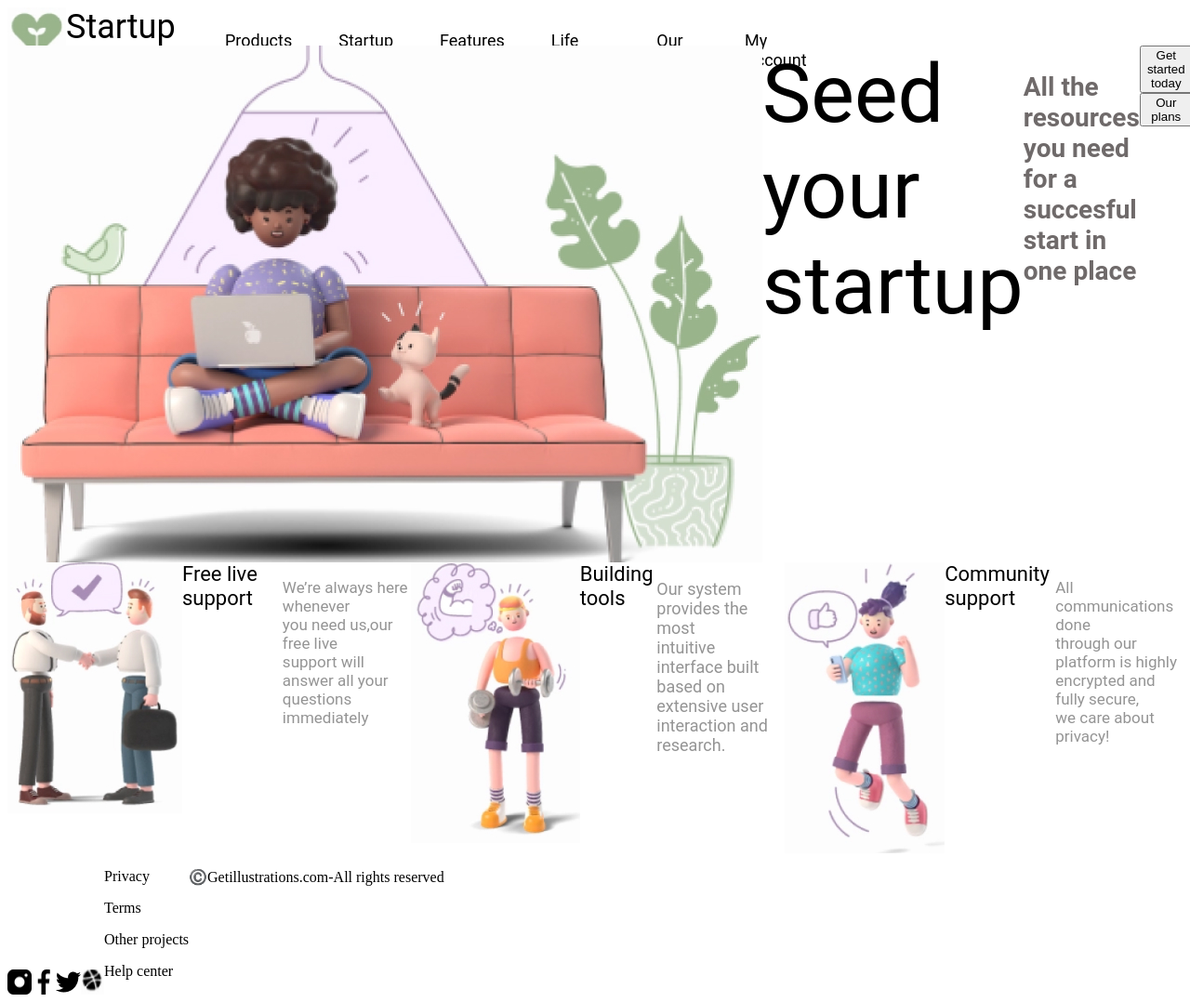
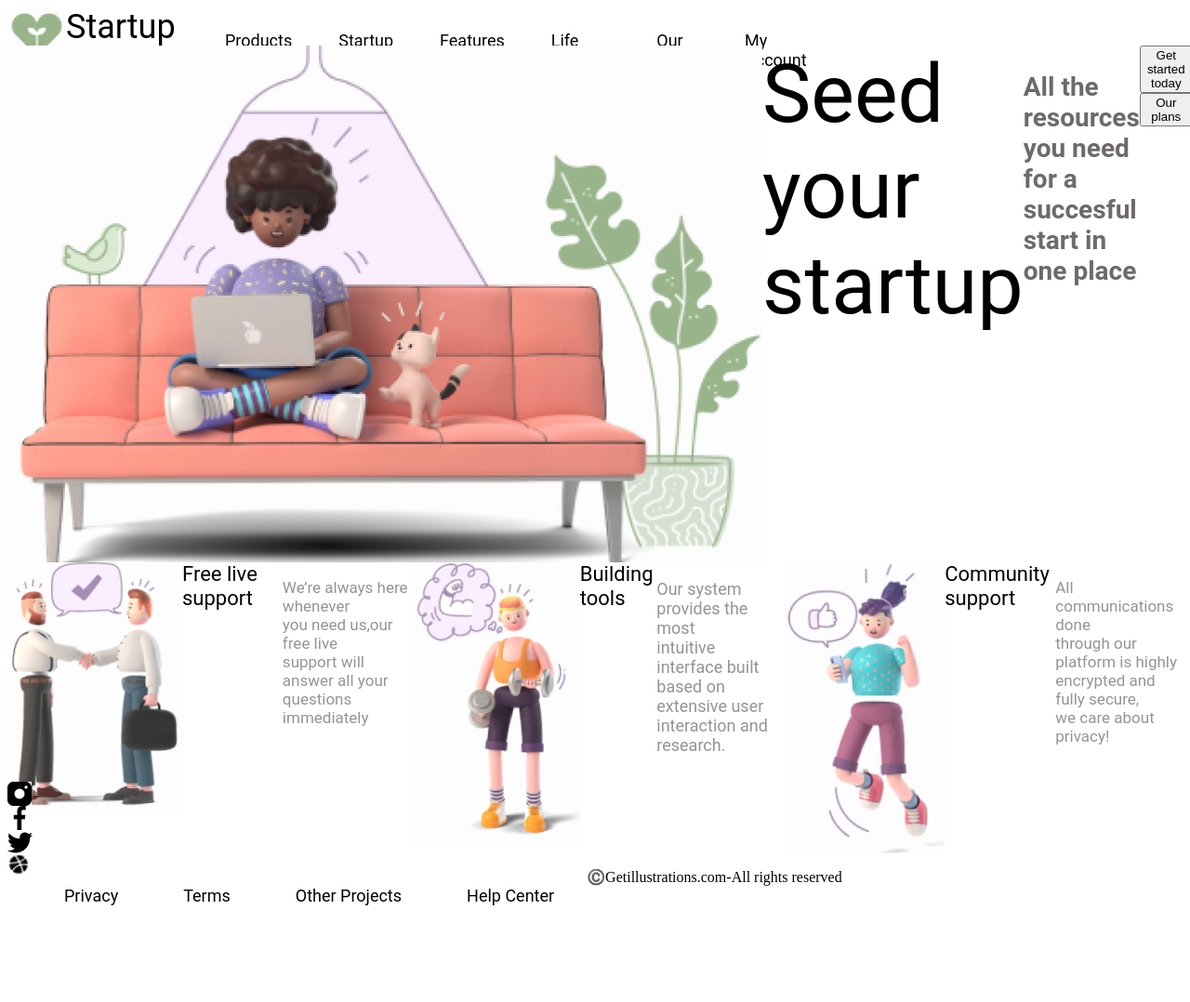
Before and after one commit to anacatalves/sussybaka, a plain HTML site: page index.html in a window 1280 px wide. Shown: the whole page at 93% size. After the commit the page ends 1017 px from the top, so only its background shows below. Drawn offline with Linux system fonts and the light colour scheme.

Commit message:
commit catarina

```diff
--- a/index.html
+++ b/index.html
@@ -95,11 +95,11 @@
             <img src="twittericon.jpg">
             <img src="pelotaicon.jpg">
         </div>
-        <div class="help">
-            <p>Privacy</p>
-            <p>Terms</p>
-            <p>Other projects</p>
-            <p>Help center</p>
+        <div class="others">
+            <div class="others1">Privacy</div>
+            <div class="others1">Terms</div>
+            <div class="others1">Other Projects</div>
+            <div class="others1">Help Center</div>
         </div>
         <div class="credits">
             <p>©️Getillustrations.com-All rights reserved</p>
--- a/style.css
+++ b/style.css
@@ -115,6 +115,7 @@ display:flex;
 .info{
     display:flex;
 }
+
 .imgmens{
     display:flex;
     width: 188px;
@@ -229,11 +230,32 @@ display:flex;
 
 .footer{
     display:flex;
+
 }
 
 .icons{
     display:flex;
     flex-wrap:wrap;
     align-content:flex-end;
+    width: 26px;
+    height: 26px;
 
 }
+
+.others{
+    display: flex;
+
+    font-family: Roboto;
+    font-style: normal;
+    font-weight: normal;
+    font-size: 18px;
+    line-height: 21px;
+
+}
+
+.others1{
+    display:flex;
+    justify-content:center;
+    margin: 25px;
+    padding: 10px;
+}
```
